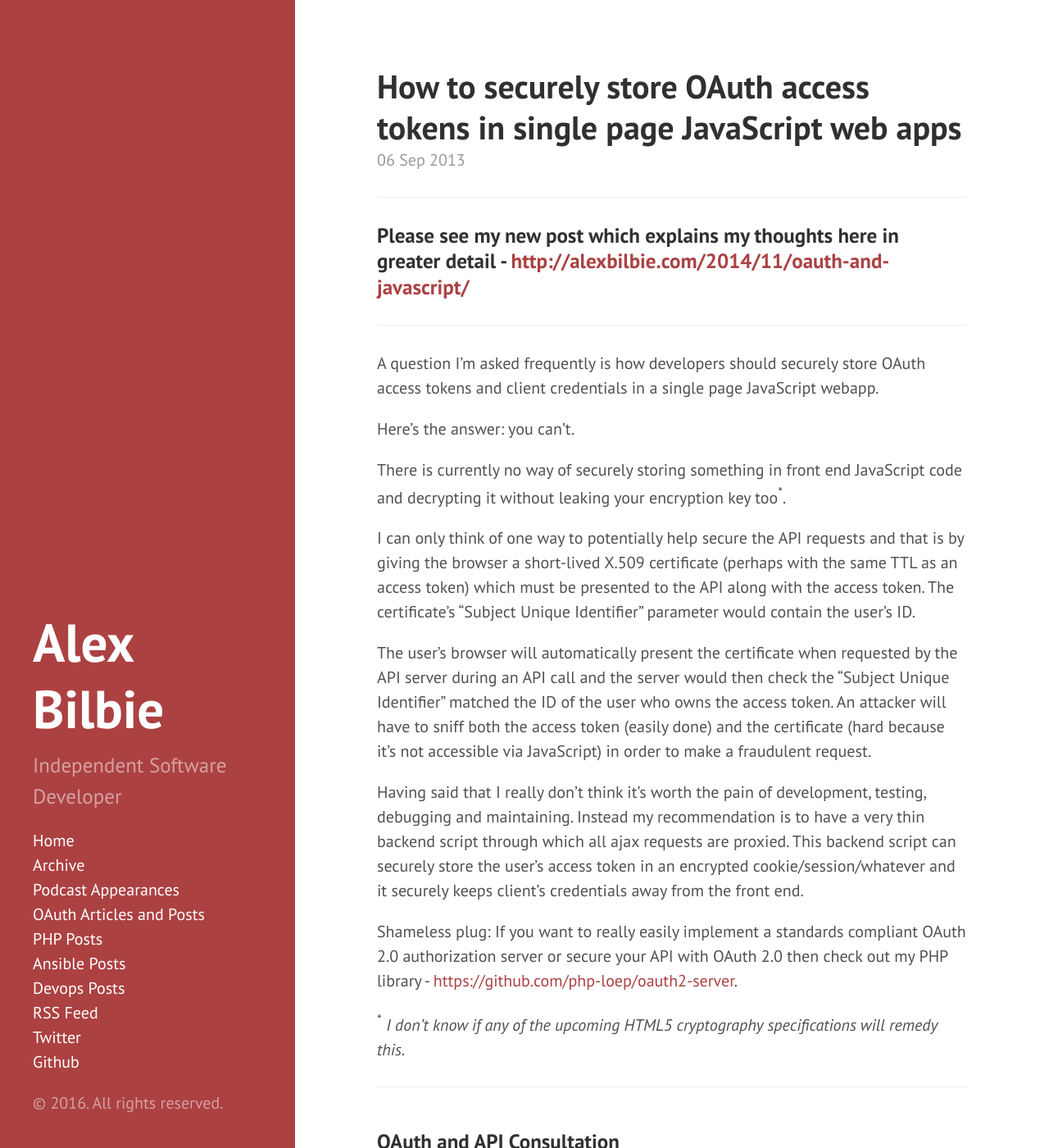
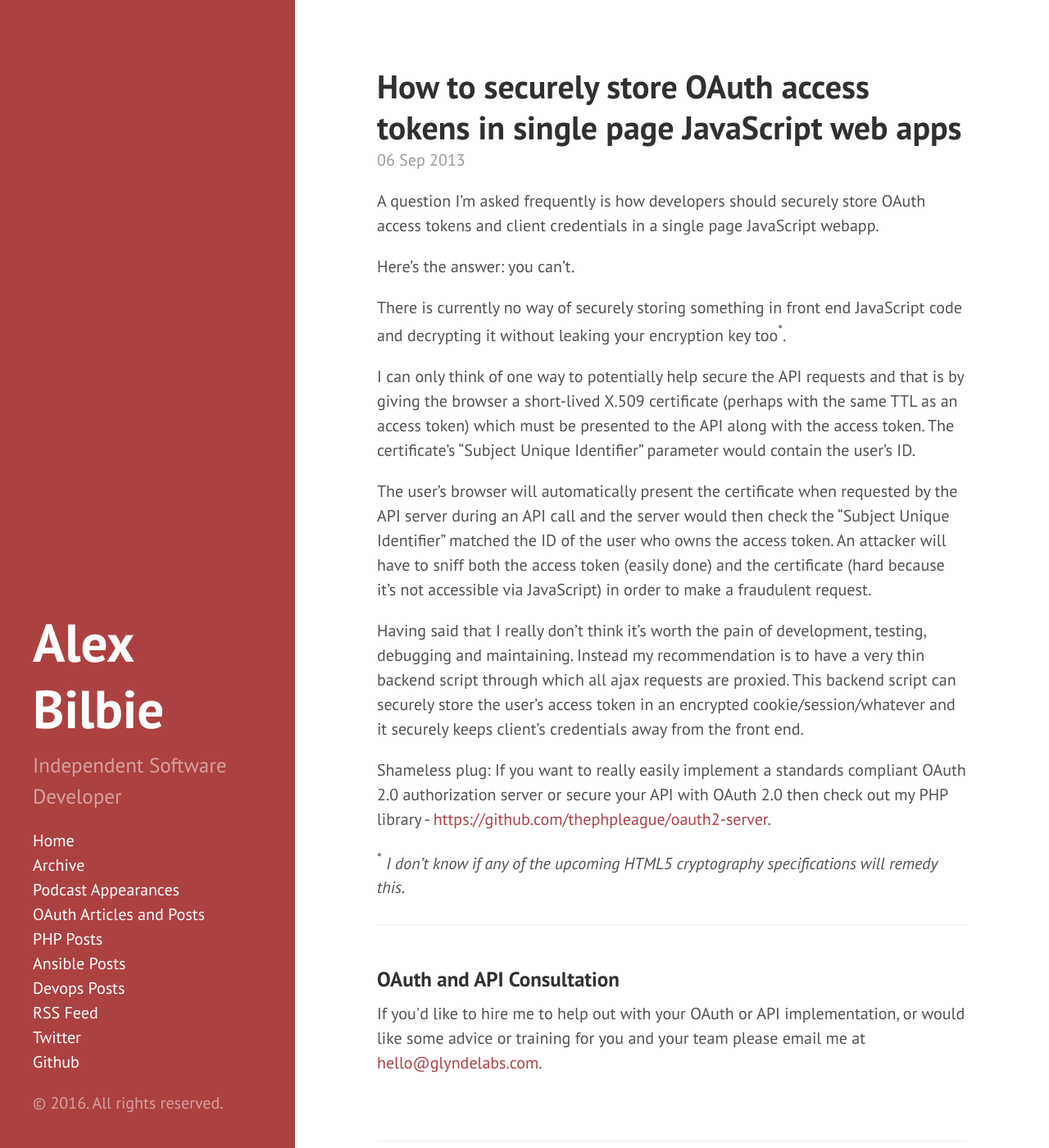
Before and after one commit to alexbilbie/alexbilbie.github.com, a Jekyll site: the page built from _posts/2013-09-06-securely-store-access-tokens-in-single-page-web-app.md, in a window 1280 px wide and 1400 px high. Shown: the whole window at 82% size. Built offline with Jekyll 4.4.1, drawn with Linux system fonts in a browser that asks for light colours; part of the change alters nothing that is shown.

Commit message:
Removed old statement

```diff
--- a/_posts/2013-09-06-securely-store-access-tokens-in-single-page-web-app.md
+++ b/_posts/2013-09-06-securely-store-access-tokens-in-single-page-web-app.md
@@ -4,12 +4,6 @@ date: "2013-09-06 11:04:00"
 layout: post
 published: true
 tags: [oauth]
----
-
----
-
-### Please see my new post which explains my thoughts here in greater detail - [http://alexbilbie.com/2014/11/oauth-and-javascript/](http://alexbilbie.com/2014/11/oauth-and-javascript/)
-
 ---
 
 A question I'm asked frequently is how developers should securely store OAuth access tokens and client credentials in a single page JavaScript webapp.
@@ -24,6 +18,6 @@ The user's browser will automatically present the certificate when requested by
 
 Having said that I really don't think it's worth the pain of development, testing, debugging and maintaining. Instead my recommendation is to have a very thin backend script through which all ajax requests are proxied. This backend script can securely store the user's access token in an encrypted cookie/session/whatever and it securely keeps client's credentials away from the front end.
 
-Shameless plug: If you want to really easily implement a standards compliant OAuth 2.0 authorization server or secure your API with OAuth 2.0 then check out my PHP library - [https://github.com/php-loep/oauth2-server](https://github.com/php-loep/oauth2-server).
+Shameless plug: If you want to really easily implement a standards compliant OAuth 2.0 authorization server or secure your API with OAuth 2.0 then check out my PHP library - [https://github.com/thephpleague/oauth2-server](https://github.com/thephpleague/oauth2-server).
 
 <sup>*</sup> _I don't know if any of the upcoming HTML5 cryptography specifications will remedy this._
```
